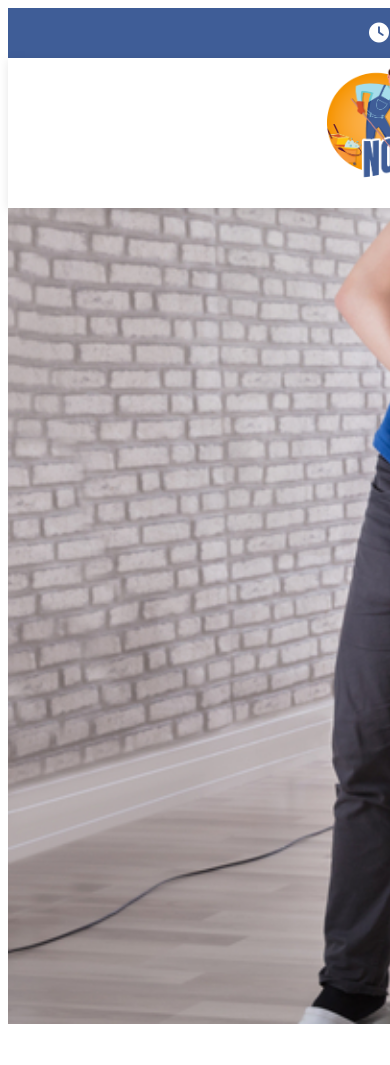
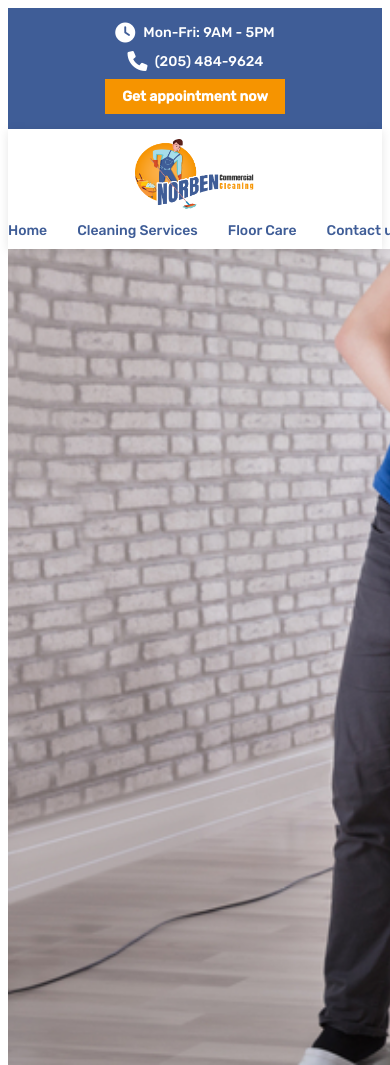
Before and after one commit to qwop43/CleaningVerst, a website: page build/index.html in a window 390 px wide. Shown: the top 1065 px of the page. Drawn offline with nearby package versions, Linux system fonts and the light colour scheme.

Commit message:
Add adaptation for header and navbar

```diff
--- a/src/scss/_header.scss
+++ b/src/scss/_header.scss
@@ -1,10 +1,11 @@
 .main-header {
   background-color: #3F5D97;
-    width: 1920px;
+  width: 100%;
   height: 50px;
   color: white;
   display: flex;
   align-items: center;
+  position: relative;
 }
 
 .header-container {
@@ -14,7 +15,9 @@
   width: 100%;
   max-width: 1920px;
   margin: 0 auto;
+  padding: 0 20px;
   position: relative;
+  height: 100%;
 }
 
 .business-hours {
@@ -65,4 +68,120 @@
   display: flex;
   justify-content: center;
   align-items: center;
+  transition: background-color 0.3s ease;
+
+  &:hover {
+    background-color: #e08500;
   }
+}
+
+/* Адаптація */
+
+@media (max-width: 1600px) {
+  .business-hours {
+    left: 300px;
+  }
+
+  .phone-number {
+    left: 550px;
+  }
+
+  .appointment-button {
+    left: 1150px;
+  }
+}
+
+@media (max-width: 1400px) {
+  .business-hours {
+    left: 250px;
+  }
+
+  .phone-number {
+    left: 500px;
+  }
+
+  .appointment-button {
+    left: 1000px;
+    width: 280px;
+  }
+}
+
+@media (max-width: 1200px) {
+  .business-hours {
+    left: 200px;
+    font-size: 18px;
+  }
+
+  .phone-number {
+    left: 400px;
+    font-size: 18px;
+  }
+
+  .appointment-button {
+    left: 800px;
+    width: 240px;
+    font-size: 18px;
+  }
+}
+
+@media (max-width: 1024px) {
+  .business-hours {
+    left: 150px;
+  }
+
+  .phone-number {
+    left: 350px;
+  }
+
+  .appointment-button {
+    left: 650px;
+  }
+}
+
+@media (max-width: 900px) {
+  .business-hours,
+  .phone-number {
+    position: static;
+    font-size: 16px;
+  }
+
+  .appointment-button {
+    position: static;
+    width: 200px;
+    height: 40px;
+    font-size: 16px;
+  }
+
+  .header-container {
+    justify-content: space-around;
+    flex-wrap: wrap;
+    padding: 5px 10px;
+    height: auto;
+    gap: 10px;
+  }
+
+  .main-header {
+    height: auto;
+    padding: 10px 0;
+  }
+}
+
+@media (max-width: 480px) {
+  .business-hours,
+  .phone-number {
+    font-size: 14px;
+    gap: 8px;
+  }
+
+  .appointment-button {
+    width: 180px;
+    height: 35px;
+    font-size: 14px;
+  }
+
+  .header-container {
+    flex-direction: column;
+    align-items: center;
+    gap: 8px;
+  }
+}
--- a/src/scss/_nav.scss
+++ b/src/scss/_nav.scss
@@ -1,26 +1,28 @@
 .nav-header {
   background-color: white;
-    width: 1920px;
+  width: 100%;
   height: 150px;
-    top: 50px;
+  top: 0px;
   box-shadow: 0 2px 10px rgba(0, 0, 0, 0.1);
   display: flex;
   align-items: center;
+  position: relative;
+  z-index: 10;
 }
 
 .nav-logo {
   height: 118px;
   width: 194px;
   position: absolute;
-    left: 327px;
-    top: 66px;
+  left: 50px;
+  top: 16px;
 }
 
 .nav-container {
   display: flex;
-    justify-content: center;
+  justify-content: space-between;
   align-items: center;
-    width: 1920px;
+  width: 100%;
   padding: 0 20px;
   gap: 30px;
 }
@@ -34,6 +36,7 @@
   line-height: 100%;
   letter-spacing: 0;
   text-decoration: none;
+  white-space: nowrap;
 
   &:hover {
     font-weight: 700;
@@ -44,10 +47,74 @@
 .nav-links-container {
   height: 24px;
   position: absolute;
-    top: 108px;
-    left: 1007px;
-    width: 586px;
-    gap: 50px;
+  top: 50%;
+  left: 50%;
+  transform: translate(-50%, -50%);
+  gap: 30px;
   display: flex;
   align-items: center;
 }
+
+/* Адаптація для планшетів (768px - 1024px) */
+@media (max-width: 1024px) {
+  .nav-logo {
+    left: 30px;
+    height: 90px;
+    width: 150px;
+  }
+
+  .nav-link {
+    font-size: 18px;
+  }
+
+  .nav-links-container {
+    gap: 20px;
+    width: auto;
+  }
+}
+
+/* Адаптація для мобільних пристроїв (до 768px) */
+@media (max-width: 768px) {
+  .nav-header {
+    height: 100px;
+    flex-direction: column;
+    justify-content: center;
+    padding: 10px 0;
+  }
+
+  .nav-logo {
+    position: relative;
+    left: 0;
+    top: 0;
+    height: 70px;
+    width: 120px;
+    margin-bottom: 10px;
+  }
+
+  .nav-links-container {
+    position: relative;
+    top: 0;
+    left: 0;
+    transform: none;
+    width: 100%;
+    justify-content: center;
+    gap: 15px;
+    padding: 0 10px;
+    flex-wrap: wrap;
+  }
+
+  .nav-link {
+    font-size: 16px;
+  }
+}
+
+/* Для дуже малих екранів */
+@media (max-width: 480px) {
+  .nav-links-container {
+    gap: 10px;
+  }
+
+  .nav-link {
+    font-size: 14px;
+  }
+}
```
Also changed, not shown: build/css/styles.css. Lines whose indentation alone changed are shown as unchanged.
